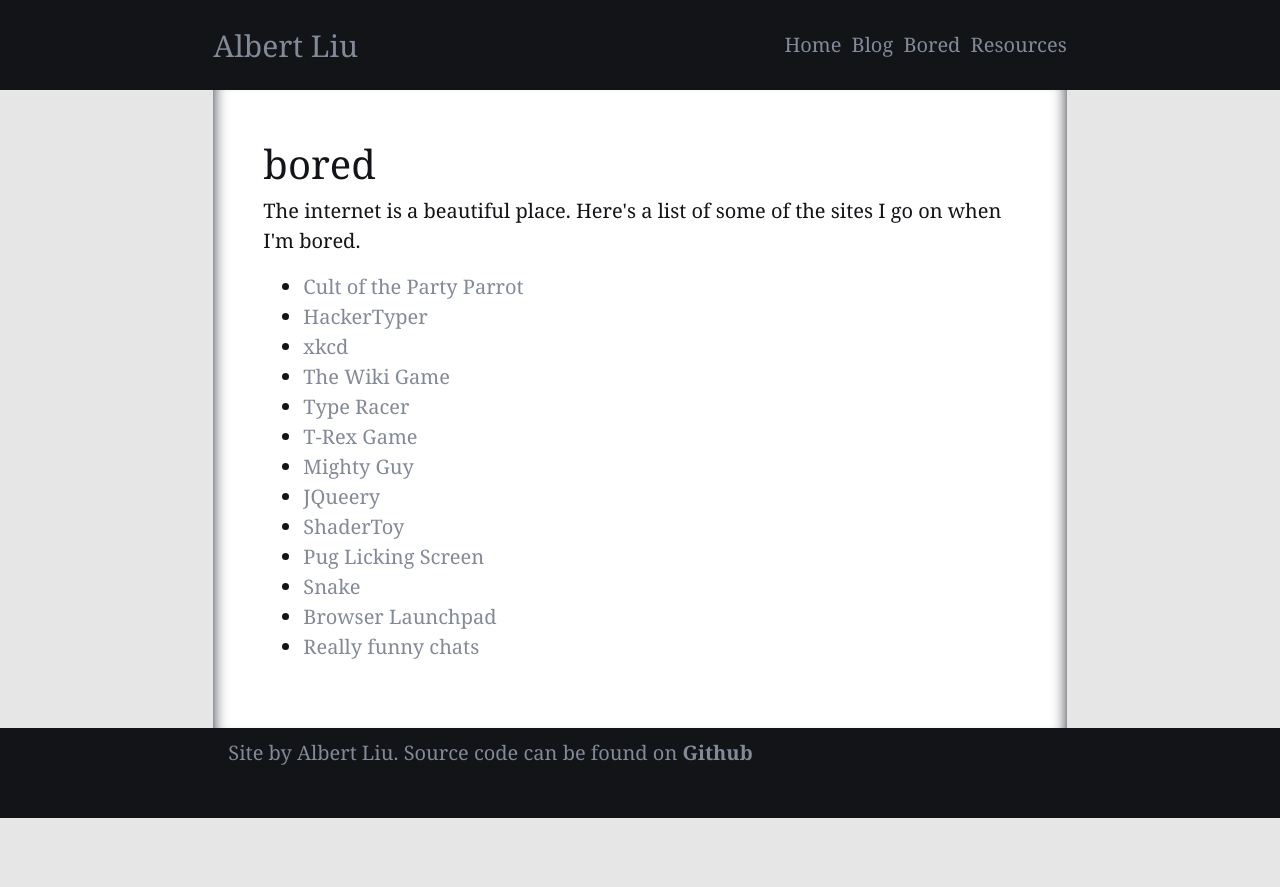
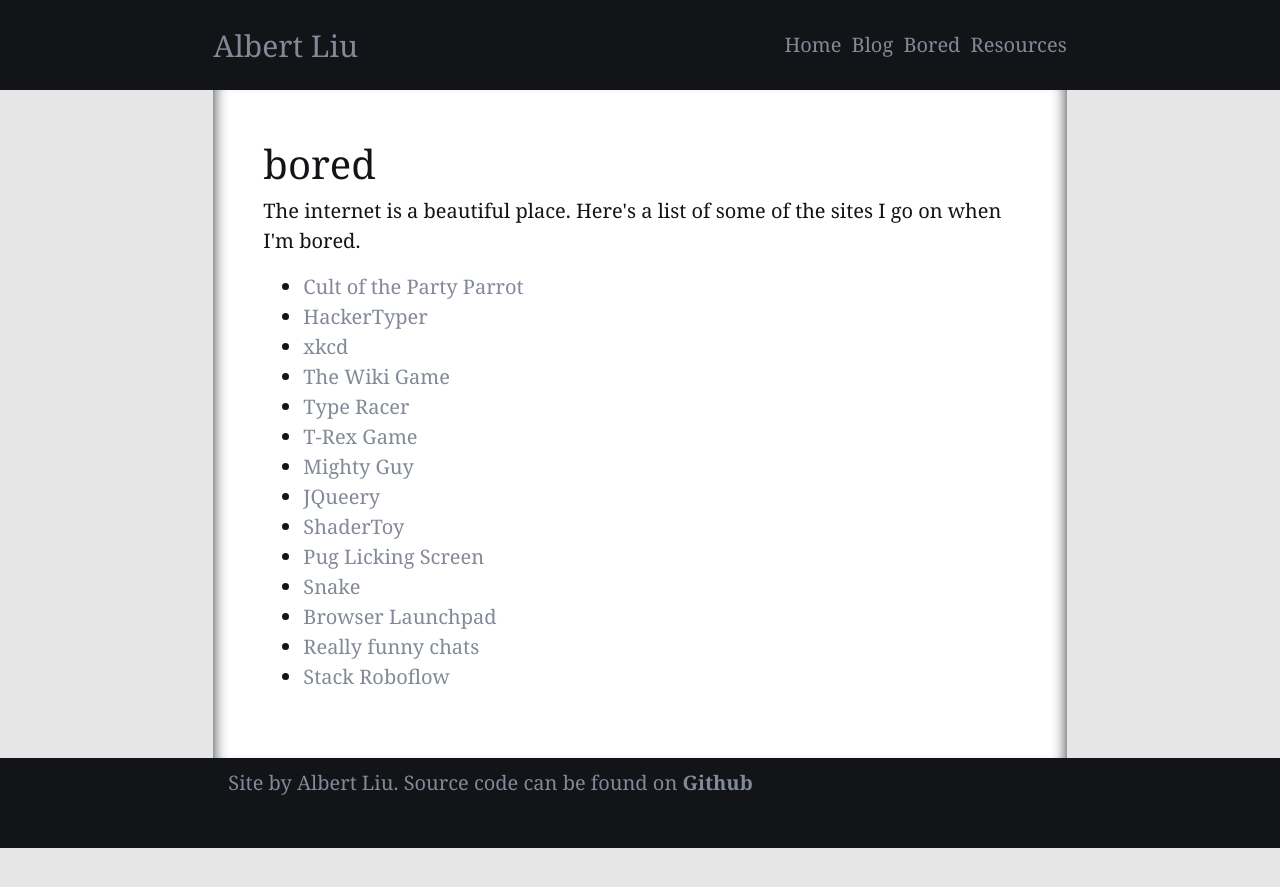
Before and after one commit to A1Liu/a1liu.github.io, a Jekyll site: the page built from src/_collections/_main/bored.md, in a window 1280 px wide. Shown: the top 887 px of the page. Built offline with Jekyll 4.4.1, drawn with Linux system fonts in a browser that asks for light colours.

Commit message:
fun site found by Evan Silverman

```diff
--- a/src/_collections/_main/bored.md
+++ b/src/_collections/_main/bored.md
@@ -17,6 +17,7 @@
 * [Snake](http://patorjk.com/games/snake/)
 * [Browser Launchpad](https://intro.novationmusic.com/wonk-pop)
 * [Really funny chats](http://www.bash.org/)
+* [Stack Roboflow](https://stackroboflow.com)
 {% endcapture %}
 
 <div class="bored-list">
```
